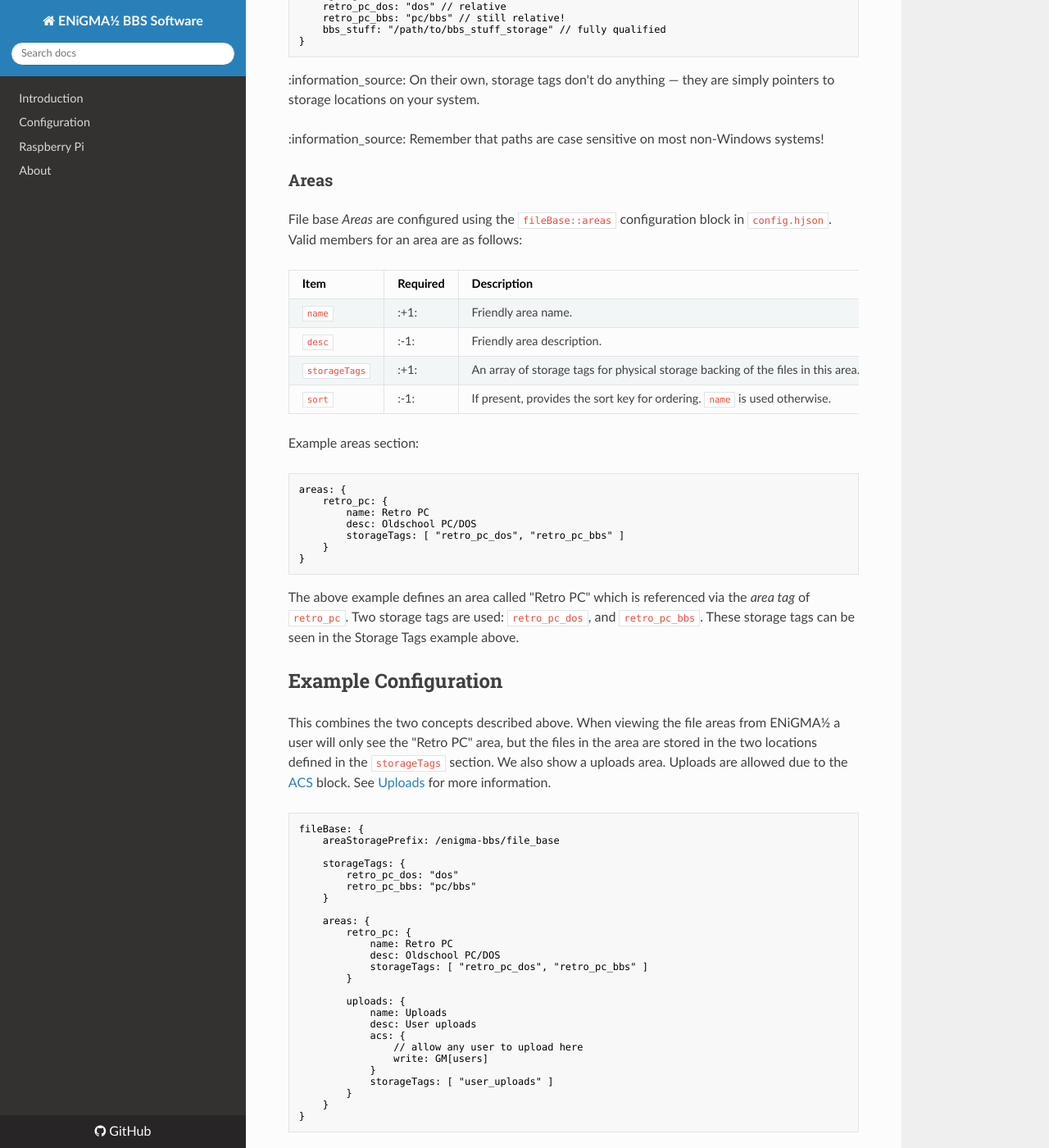
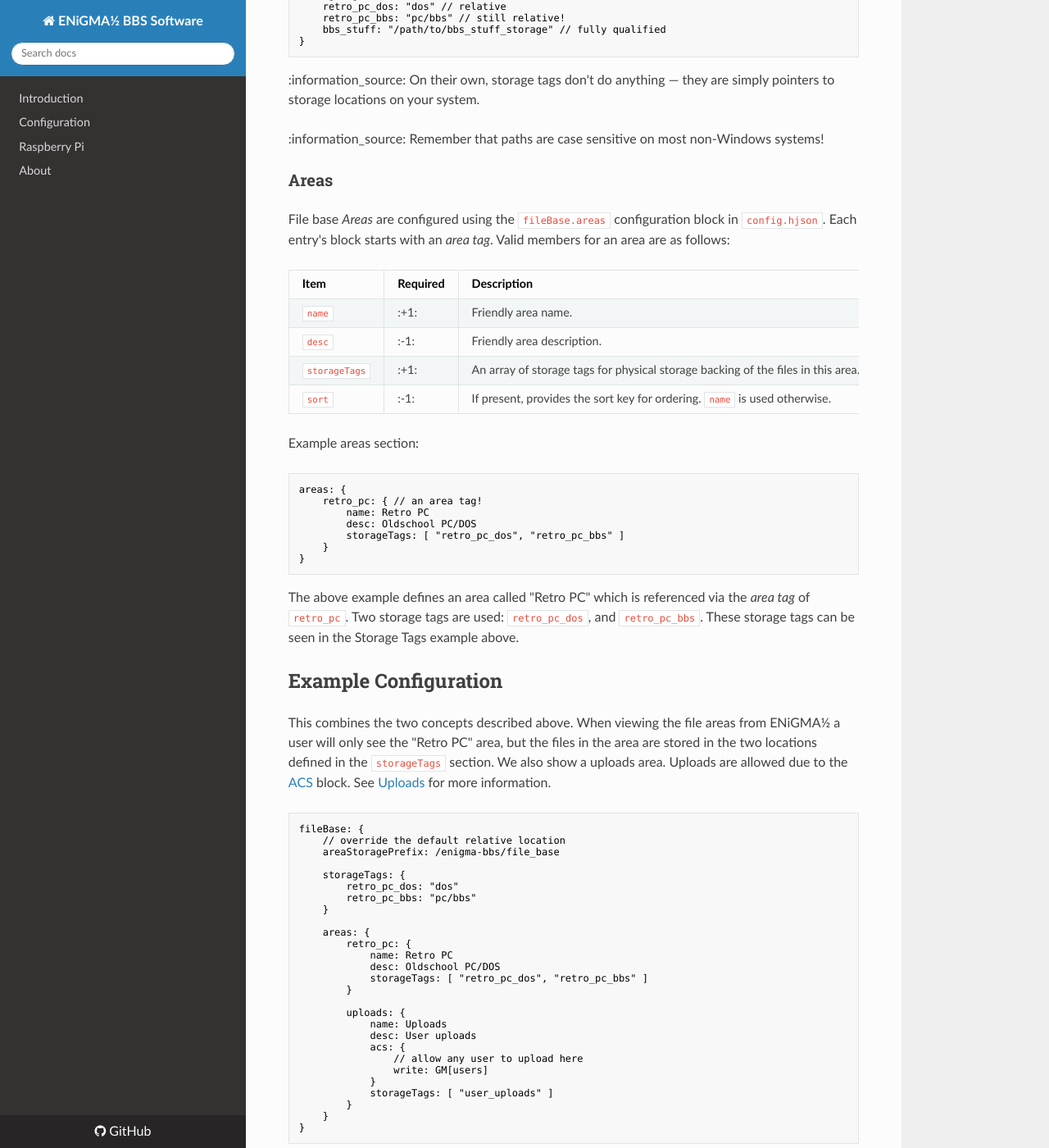
Before and after one commit to NuSkooler/enigma-bbs, an MkDocs documentation site: the page built from docs/filebase/first-file-area.md, in a window 1280 px wide and 1400 px high, scrolled down 553 px. Shown: the whole window at 82% size. Built offline with MkDocs 1.6.1, drawn with Linux system fonts in a browser that asks for light colours; nearby versions of some CDN libraries; old or Windows-style settings are respelled for this version of MkDocs; some of the changed text lies outside the part shown.

Commit message:
File area doc tidy

````diff
--- a/docs/filebase/first-file-area.md
+++ b/docs/filebase/first-file-area.md
@@ -28,7 +28,7 @@ storageTags: {
 :information_source: Remember that paths are case sensitive on most non-Windows systems!
 
 ### Areas
-File base *Areas* are configured using the `fileBase::areas` configuration block in `config.hjson`. Valid members for an area are as follows:
+File base *Areas* are configured using the `fileBase.areas` configuration block in `config.hjson`. Each entry's block starts with an *area tag*. Valid members for an area are as follows:
 
 | Item | Required | Description |
 |--------|---------------|------------------|
@@ -41,7 +41,7 @@ Example areas section:
 
 ```hjson
 areas: {
-	retro_pc: {
+	retro_pc: { // an area tag!
 		name: Retro PC
 		desc: Oldschool PC/DOS
 		storageTags: [ "retro_pc_dos", "retro_pc_bbs" ]
@@ -55,6 +55,7 @@ This combines the two concepts described above. When viewing the file areas from
 
 ```hjson
 fileBase: {
+	// override the default relative location
 	areaStoragePrefix: /enigma-bbs/file_base
 
 	storageTags: {
````
Also changed, not shown: other parts of docs/filebase/first-file-area.md (+2 -2 lines).
